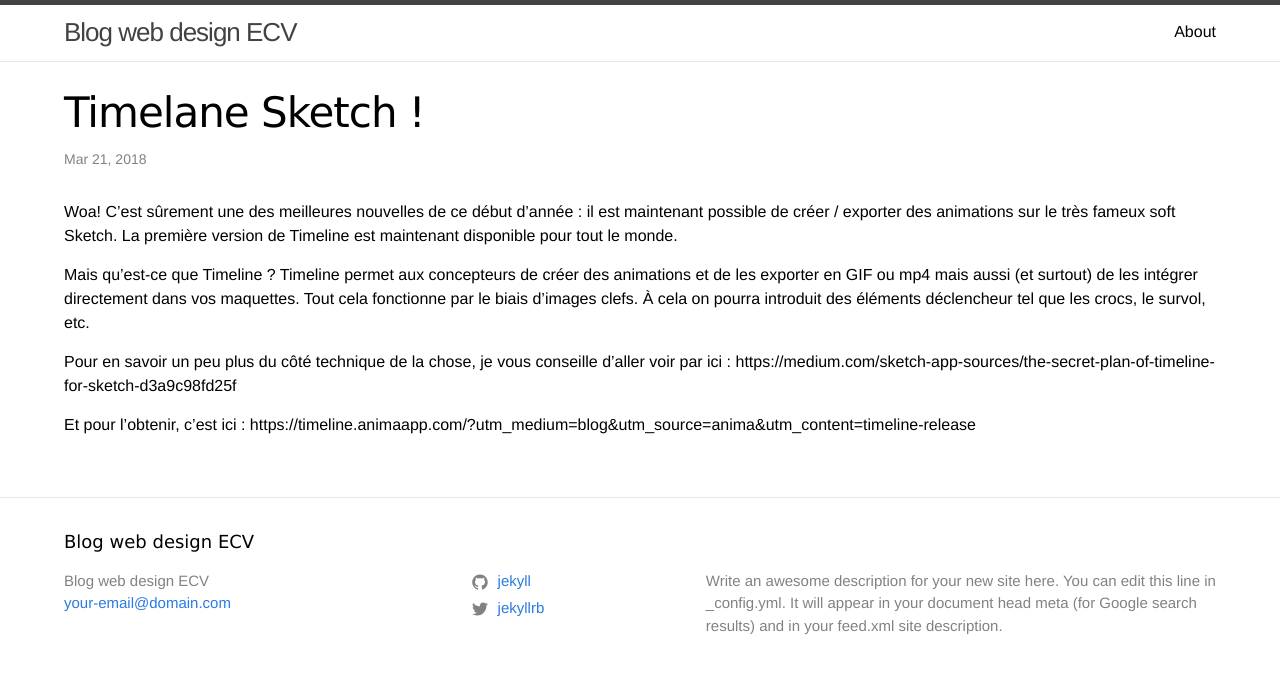
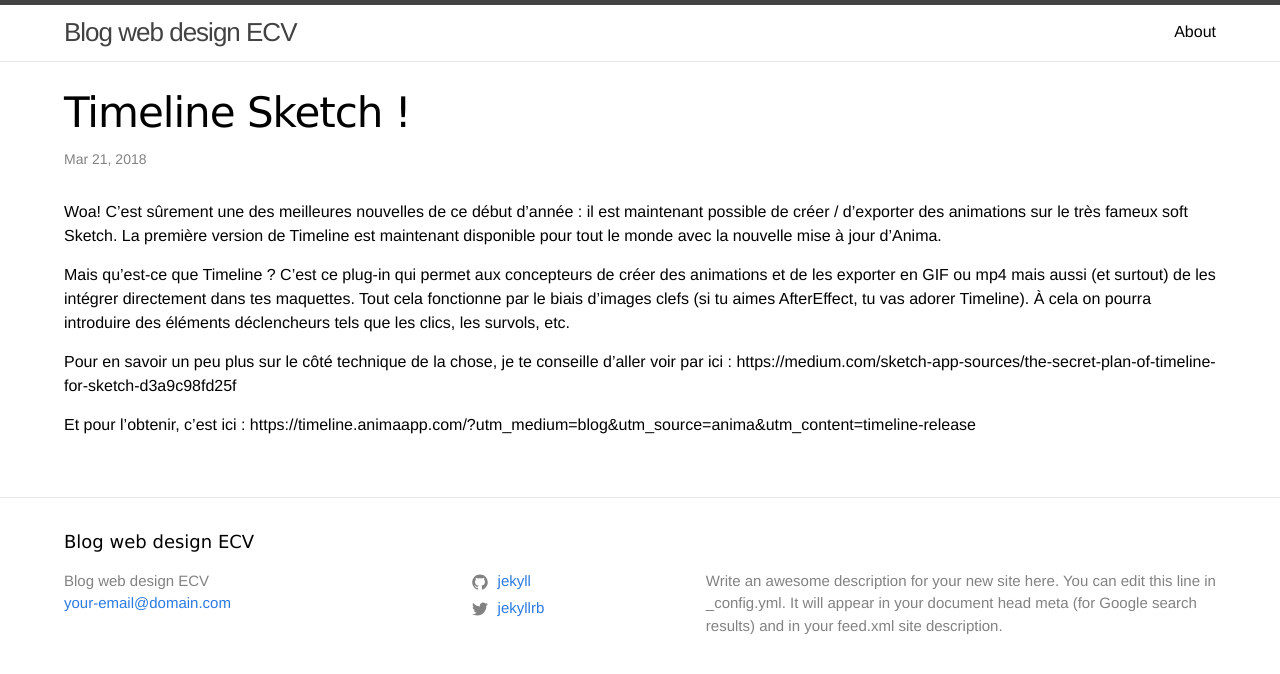
Before and after one commit to ecvwebdesign/ecv-webdesign-blog, a Jekyll site: the page built from _posts/2018-03-21-sketch-timeline.markdown, in a window 1280 px wide. Shown: the top 674 px of the page. Built offline with Jekyll 4.4.1, drawn with Linux system fonts in a browser that asks for light colours.

Commit message:
Correction
Correction article Timeline Sketch

```diff
--- a/_posts/2018-03-21-sketch-timeline.markdown
+++ b/_posts/2018-03-21-sketch-timeline.markdown
@@ -1,17 +1,17 @@
 ---
 layout: post
-title:  "Timelane Sketch !"
+title:  "Timeline Sketch !"
 date:   2018-03-21 16:59:58 +0100
-intro :
-categories: jekyll update
+intro : Sketch se met aux animations, et ça change tout !
+categories: Outils
 ---
 Woa!
-C’est sûrement une des meilleures nouvelles de ce début d’année : il est maintenant possible de créer / exporter des animations sur le très fameux soft Sketch.
-La première version de Timeline est maintenant disponible pour tout le monde.
+C’est sûrement une des meilleures nouvelles de ce début d’année : il est maintenant possible de créer / d'exporter des animations sur le très fameux soft Sketch.
+La première version de Timeline est maintenant disponible pour tout le monde avec la nouvelle mise à jour d'Anima.
 
 Mais qu’est-ce que Timeline ?
-Timeline permet aux concepteurs de créer des animations et de les exporter en GIF ou mp4 mais aussi (et surtout) de les intégrer directement dans vos maquettes. Tout cela fonctionne par le biais d’images clefs. À cela on pourra introduit des éléments déclencheur tel que les crocs, le survol, etc.
+C'est ce plug-in qui permet aux concepteurs de créer des animations et de les exporter en GIF ou mp4 mais aussi (et surtout) de les intégrer directement dans tes maquettes. Tout cela fonctionne par le biais d’images clefs (si tu aimes AfterEffect, tu vas adorer Timeline). À cela on pourra introduire des éléments déclencheurs tels que les clics, les survols, etc.
 
-Pour en savoir un peu plus du côté technique de la chose, je vous conseille d’aller voir par ici : https://medium.com/sketch-app-sources/the-secret-plan-of-timeline-for-sketch-d3a9c98fd25f
+Pour en savoir un peu plus sur le côté technique de la chose, je te conseille d’aller voir par ici : https://medium.com/sketch-app-sources/the-secret-plan-of-timeline-for-sketch-d3a9c98fd25f
 
 Et pour l’obtenir, c’est ici : https://timeline.animaapp.com/?utm_medium=blog&utm_source=anima&utm_content=timeline-release
```
